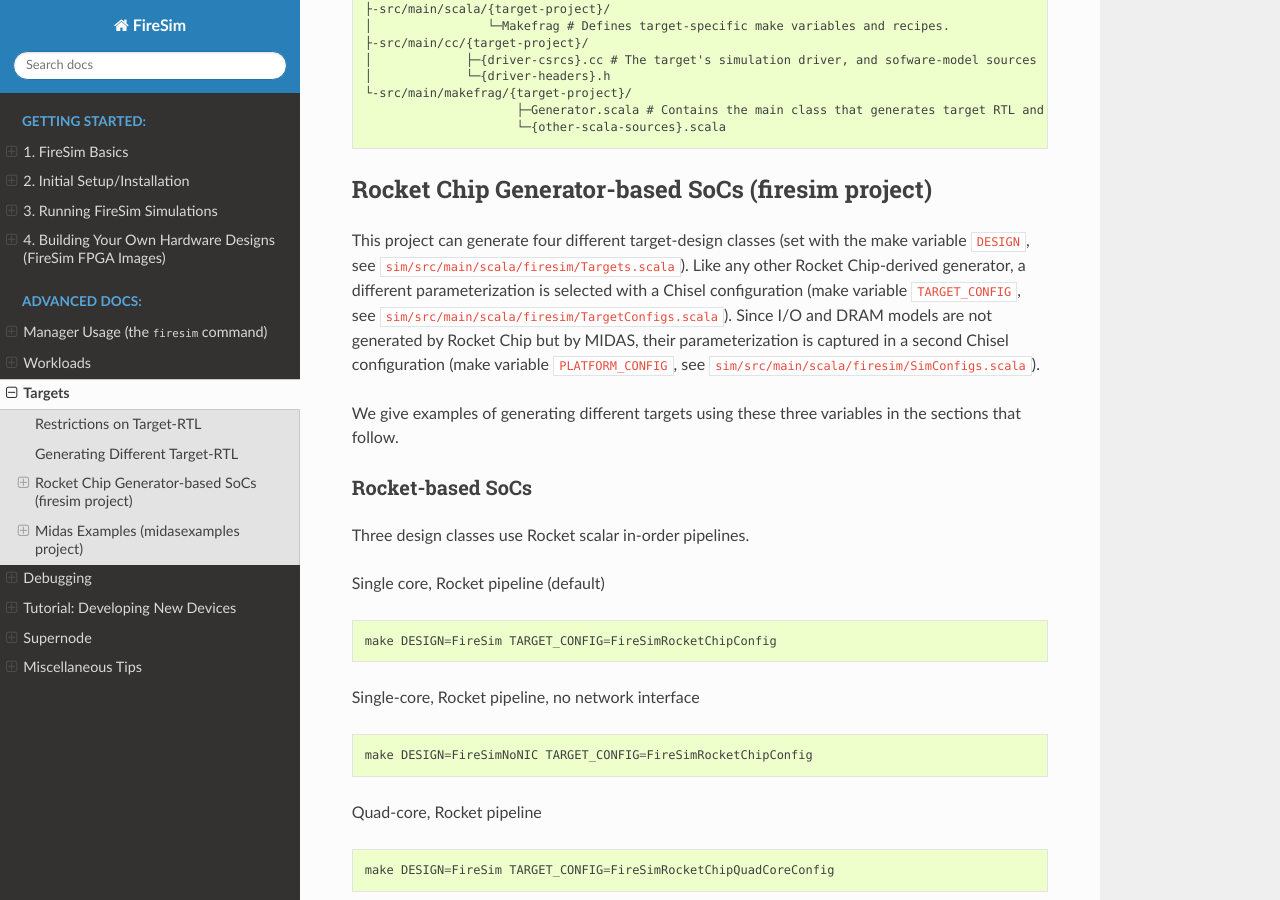
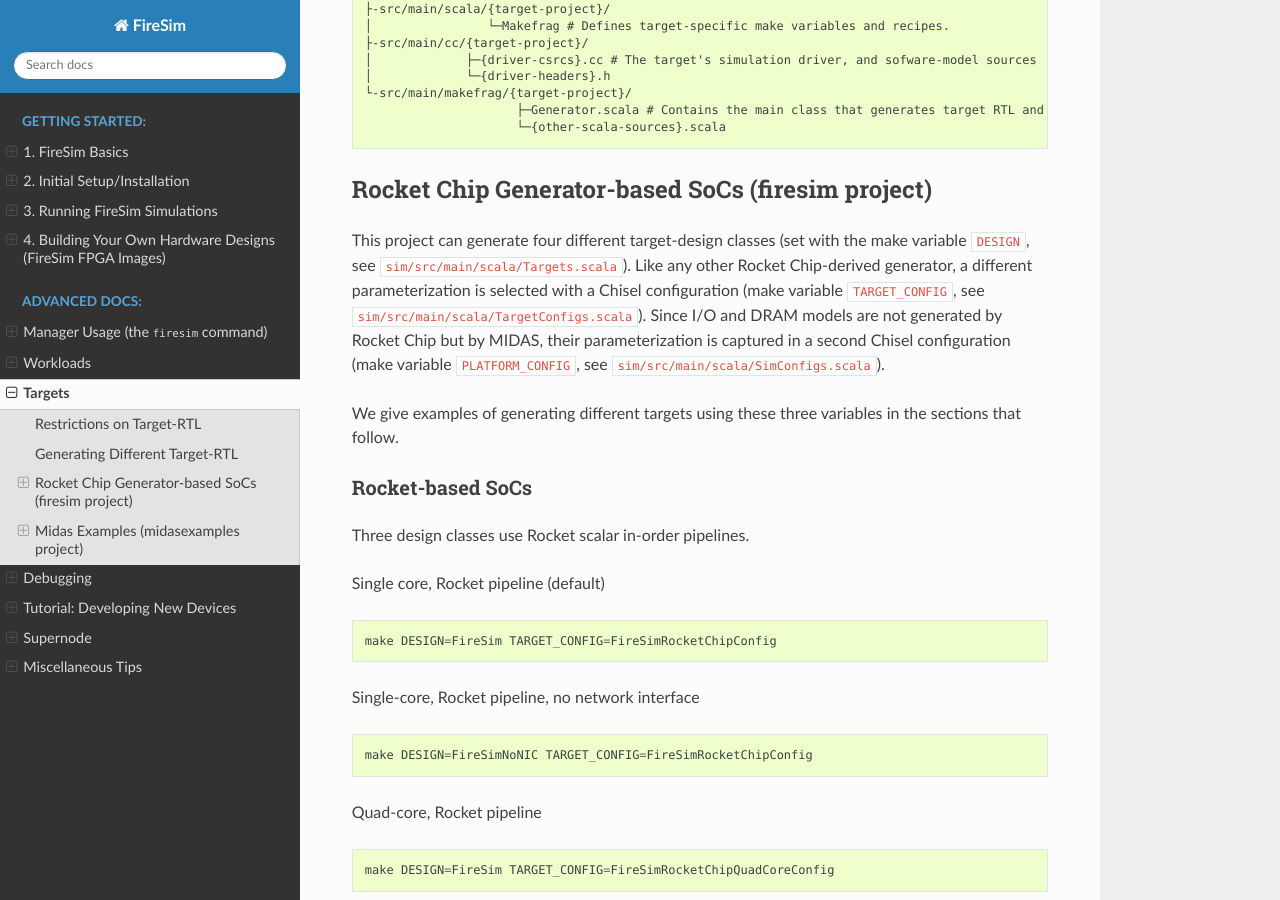
Before and after one commit to firesim/firesim, a Sphinx documentation site: the page built from docs/Advanced-Usage/Generating-Different-Targets.rst, in a window 1280 px wide and 900 px high, scrolled down 1007 px. Built offline with Sphinx 7.4.7 and the Read the Docs theme 2.0.0, drawn with Linux system fonts in a browser that asks for light colours; pages that are not in the unit, such as notebooks, are missing from menus.

Commit message:
Fix path to config files

```diff
--- a/docs/Advanced-Usage/Generating-Different-Targets.rst
+++ b/docs/Advanced-Usage/Generating-Different-Targets.rst
@@ -59,13 +59,13 @@ Rocket Chip Generator-based SoCs (firesim project)
 --------------------------------------------------
 This project can generate four different target-design
 classes (set with the make variable ``DESIGN``, see
-``sim/src/main/scala/firesim/Targets.scala``). Like any other Rocket Chip-derived
+``sim/src/main/scala/Targets.scala``). Like any other Rocket Chip-derived
 generator, a different parameterization is selected with a Chisel configuration
 (make variable ``TARGET_CONFIG``, see
-``sim/src/main/scala/firesim/TargetConfigs.scala``). Since I/O and DRAM models are not
+``sim/src/main/scala/TargetConfigs.scala``). Since I/O and DRAM models are not
 generated by Rocket Chip but by MIDAS, their parameterization is
 captured in a second Chisel configuration (make
-variable ``PLATFORM_CONFIG``, see ``sim/src/main/scala/firesim/SimConfigs.scala``).
+variable ``PLATFORM_CONFIG``, see ``sim/src/main/scala/SimConfigs.scala``).
 
 We give examples of generating different targets using these three
 variables in the sections that follow.
```
